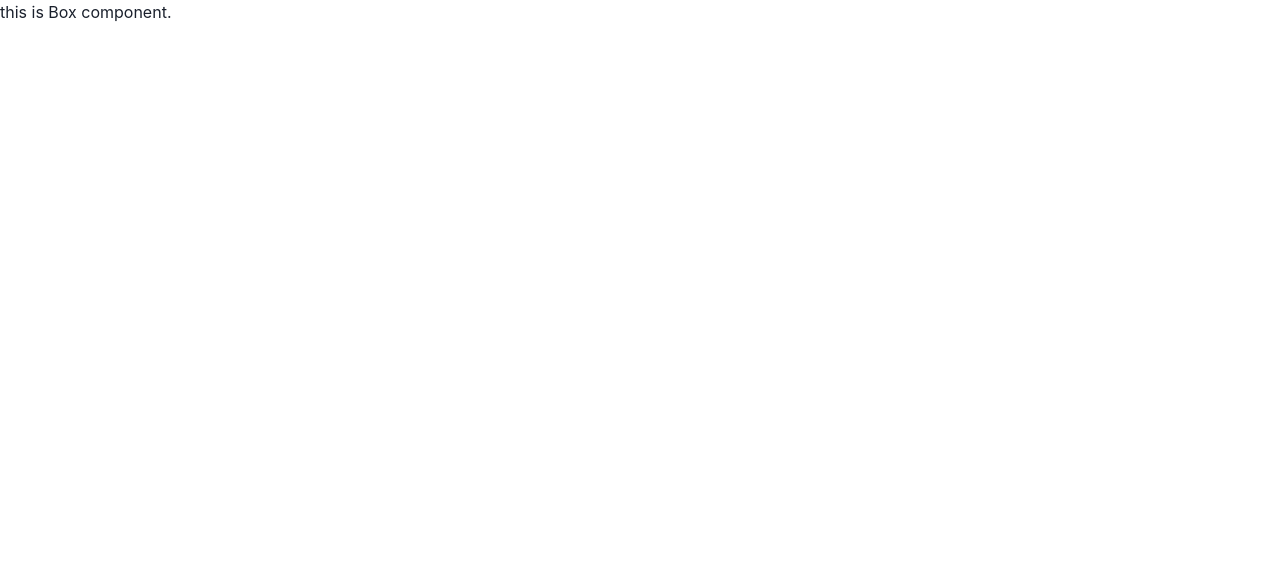
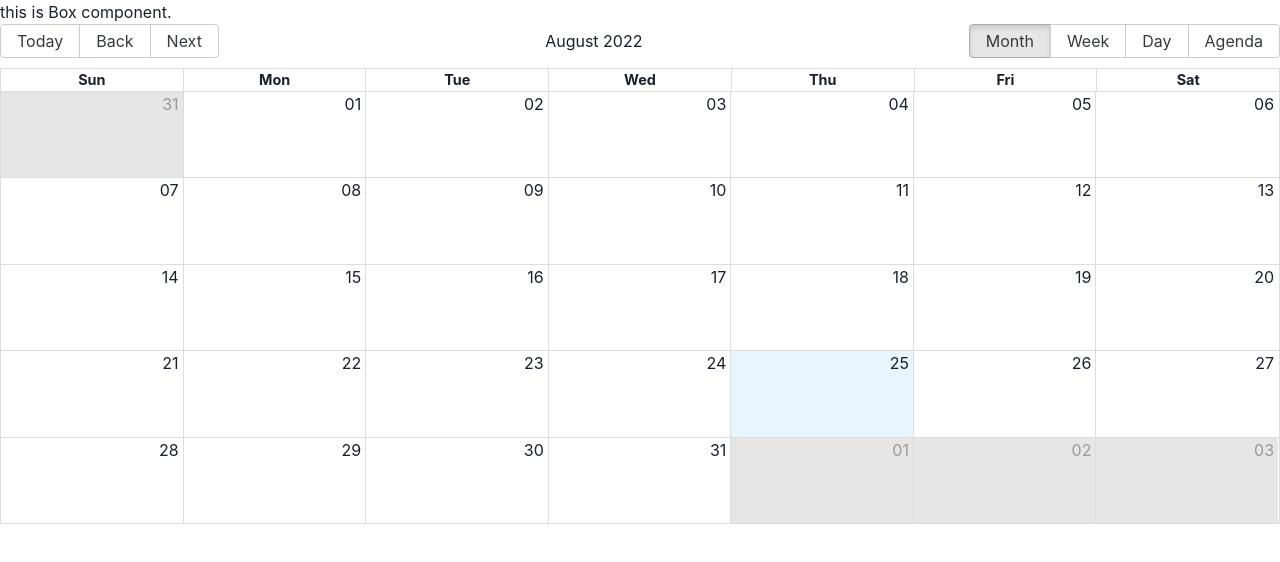
Before and after one commit to NagitoTerada/chakra-work, a React (Create React App) app in the folder packages/web/: page / in a window 1280 px wide. Shown: the top 562 px of the page. Built offline with nearby package versions, Linux system fonts and the light colour scheme.

Commit message:
表示はできた

```diff
--- a/packages/web/package.json
+++ b/packages/web/package.json
@@ -15,6 +15,7 @@
     "@types/react-dom": "^18.0.6",
     "framer-motion": "^7.2.1",
     "react": "^18.2.0",
+    "react-big-calendar": "^1.5.0",
     "react-dom": "^18.2.0",
     "react-hook-form": "^7.34.2",
     "react-router-dom": "^6.3.0",
@@ -83,6 +84,7 @@
     "@storybook/preset-create-react-app": "^4.1.2",
     "@storybook/react": "^6.5.10",
     "@storybook/testing-library": "0.0.13",
+    "@types/react-big-calendar": "^0.38.1",
     "babel-plugin-named-exports-order": "0.0.2",
     "prop-types": "^15.8.1",
     "webpack": "^5.74.0"
--- a/packages/web/src/pages/Main/Main.tsx
+++ b/packages/web/src/pages/Main/Main.tsx
@@ -1,6 +1,35 @@
 import { Box } from "@chakra-ui/react";
-import React from "react";
+import moment from "moment";
+import React, { useMemo } from "react";
+import { Calendar as BigCalendar, momentLocalizer } from "react-big-calendar";
+import "react-big-calendar/lib/css/react-big-calendar.css";
 
 export const Main: React.FC = () => {
-  return <Box>this is Box component.</Box>;
+  return (
+    <>
+      <Box>this is Box component.</Box>
+      <Box sx={{ height: "600" }}>
+        <Calendar />
+      </Box>
+    </>
+  );
 };
+
+const Calendar = () => {
+  const { defaultDate } = useMemo(
+    () => ({
+      defaultDate: new Date(),
+    }),
+    []
+  );
+
+  return (
+    <BigCalendar
+      localizer={momentLocalizer(moment)}
+      startAccessor="start"
+      endAccessor="end"
+      defaultDate={defaultDate}
+      style={{ height: 500 }}
+    />
+  );
+};
```
Also changed, not shown: packages/web/src/App.css (deleted, +0 -38 lines), 1 other file (tests, documents, lock files or other folders).
